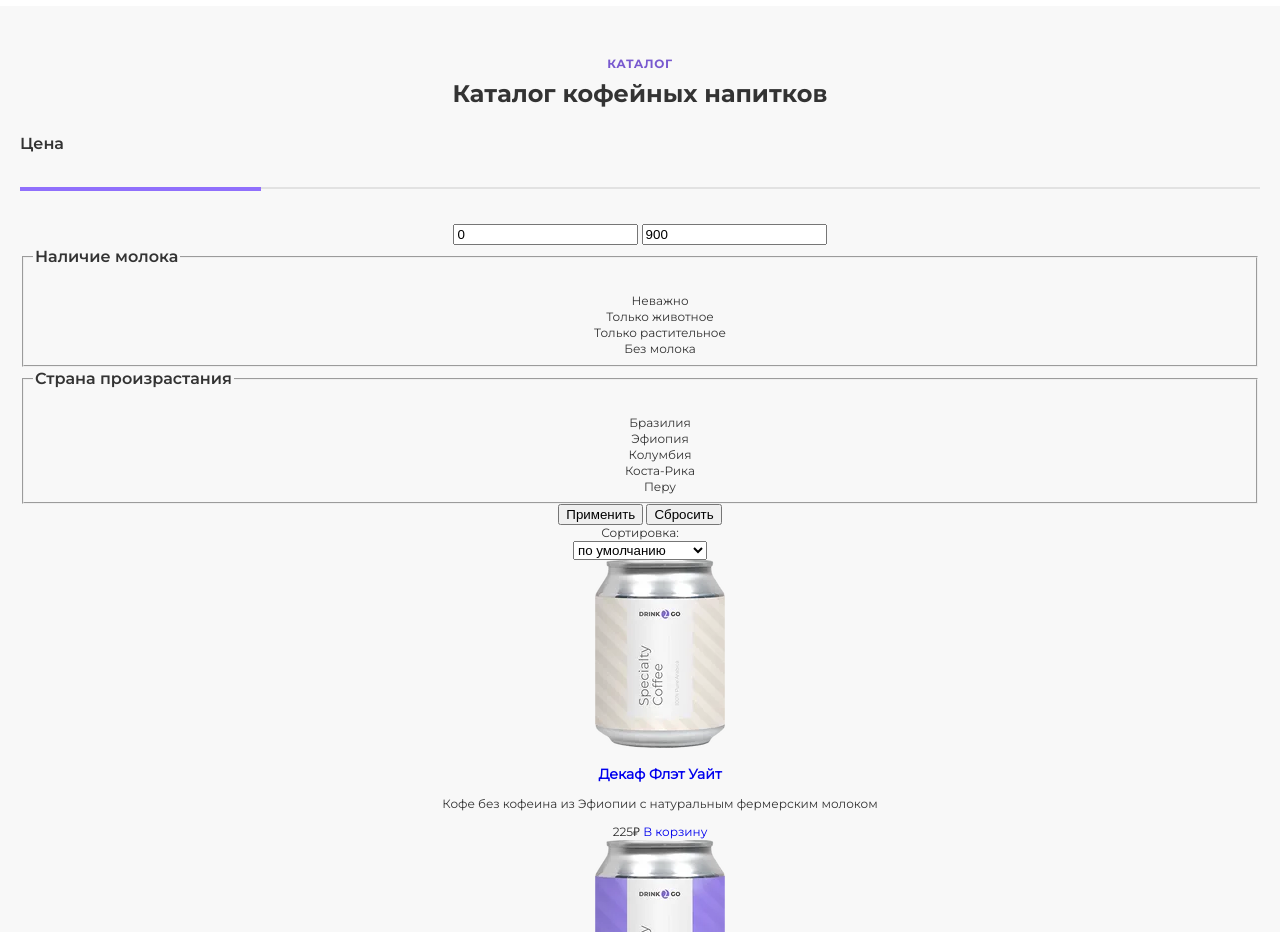
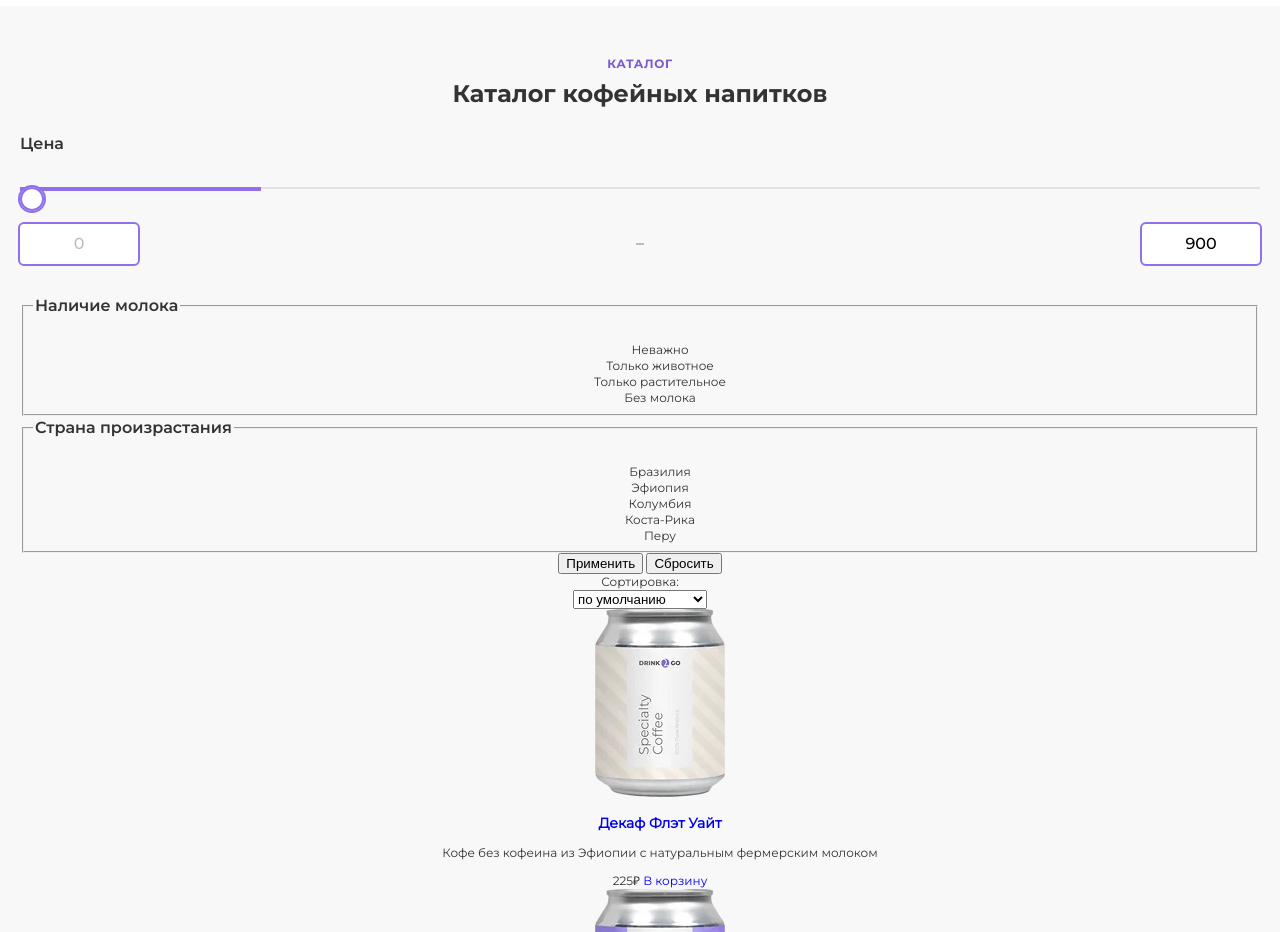
Before and after one commit to Naz-Vlad/__Drink2Go, a website: page source/index.html in a window 1280 px wide. Shown: the part 1420-2352 px from the top of the page. Drawn offline with nearby package versions, Linux system fonts and the light colour scheme; files that its build step writes are made by us from their sources.

Commit message:
сделал filter__price

```diff
--- a/source/index.html
+++ b/source/index.html
@@ -226,15 +226,17 @@
                     <!-- диапозон шкала -->
                     <div class="filter__range-scale">
                       <!-- диапазон-панель -->
-                      <div class="filter__range-bar"></div>
-                    </div>
-                    <!-- переключатели диапазонов -->
-                    <div class="filter__range-toggles">
-                      <div class="filter__range-toggle filter__range-toggle--min">
-                      </div>
-                      <div class="filter__range-toggle filter__range-toggle--max">
+                      <div class="filter__range-bar">
+                        <!-- переключатели диапазонов -->
+                        <div class="filter__range-toggles">
+                          <div class="filter__range-toggle filter__range-toggle--min">
+                          </div>
+                          <div class="filter__range-toggle filter__range-toggle--max">
+                          </div>
+                        </div>
                       </div>
                     </div>
+
                   </div>
                   <!-- формы с ценами -->
                   <div class="filter__price-controls">
--- a/source/styles/blocks/filter.scss
+++ b/source/styles/blocks/filter.scss
@@ -1,4 +1,5 @@
 .filter {
+  min-width: 280px;
   margin: 20px auto 0;
 
   &__heading {
@@ -28,4 +29,57 @@
     width: 241px;
     top: 10;
   }
+
+  &__range-toggles {
+    position: absolute;
+    width: 24px;
+    height: 24px;
+    border-radius: 50%;
+    background-color: $base-white;
+    outline: 2px solid $primary-lighter;
+    top: -10;
+    left: 0;
+    cursor: pointer;
+  }
+
+  &__range-toggle--max {
+    position: absolute;
+    width: 24px;
+    height: 24px;
+    border-radius: 50%;
+    background-color: $base-white;
+    border: 2px solid $primary-lighter;
+    left: 237;
+    top: 0;
+  }
+
+  &__price-controls {
+    display: flex;
+    justify-content: space-between;
+    align-items: center;
+    margin-bottom: 30px;
+  }
+
+  &__price-control {
+    max-width: 118px;
+    padding: 8px;
+    text-align: center;
+    font-family: $montserrat-medium;
+    font-size: 16px;
+    line-height: 24px;
+    outline: 2px solid $primary-lighter;
+    border-radius: 4px;
+    border: none;
+    cursor: pointer;
+
+    &--min {
+      color: $base-grey;
+    }
+  }
+
+  &__price-control-divider {
+    width: 8px;
+    height: 2px;
+    background-color: $base-grey;
+  }
 }
--- a/source/styles/common/variables.scss
+++ b/source/styles/common/variables.scss
@@ -20,7 +20,7 @@ $base-primary:#7859cf;
 $base-secondary:#f0ebff;
 
 // другие цвета
-$primary-lighter: #9070fc;
+$primary-lighter: #9070ec;
 $primary-darker:#593cac;
 $light-grey:#e2e2e2;
 
```
